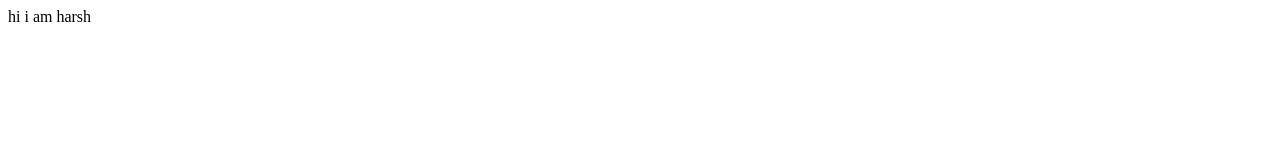
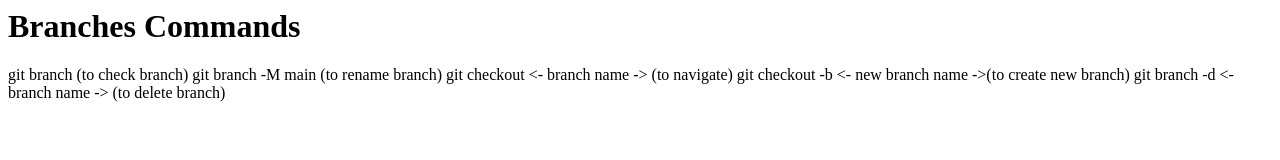
Before and after one commit to harshpal09/gittest, a plain HTML site: page Index.html in a window 1280 px wide. Drawn offline with Linux system fonts and the light colour scheme.

Commit message:
make new file

```diff
--- a/Index.html
+++ b/Index.html
@@ -1 +1,7 @@
-<p>hi i am harsh </p>
+<h1>Branches Commands</h1>
+<p>git branch (to check branch)
+   git branch -M main (to rename branch)
+   git checkout <- branch name -> (to navigate)
+   git checkout -b <- new branch name ->(to create new branch)
+   git branch -d <- branch name -> (to delete branch)
+</p>
```
Also changed, not shown: pulkit.html (added, +1 -0 lines).
